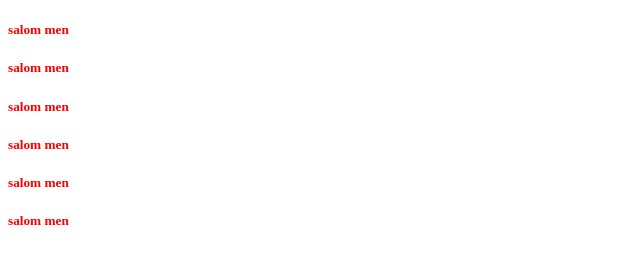
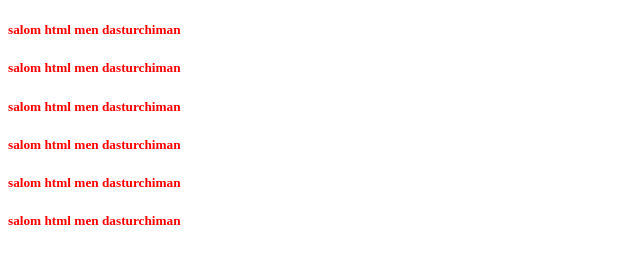
Before and after one commit to UmirzoqALIMXONOV/qilgan-ishim, a plain HTML site: page index.html in a window 1280 px wide. Shown: the whole page, without its empty margins (0-640 px from the left). Drawn offline with Linux system fonts and the light colour scheme.

Commit message:
yana o'zgartirildi

```diff
--- a/index.html
+++ b/index.html
@@ -9,12 +9,12 @@
 </head>
 <body>
 
-    <h5>salom men</h5>
-    <h5>salom men</h5>
-    <h5>salom men</h5>
-    <h5>salom men</h5>
-    <h5>salom men</h5>
-    <h5>salom men</h5>
+    <h5>salom html men dasturchiman</h5>
+    <h5>salom html men dasturchiman</h5>
+    <h5>salom html men dasturchiman</h5>
+    <h5>salom html men dasturchiman</h5>
+    <h5>salom html men dasturchiman</h5>
+    <h5>salom html men dasturchiman</h5>
 
 </body>
 </html>
```
